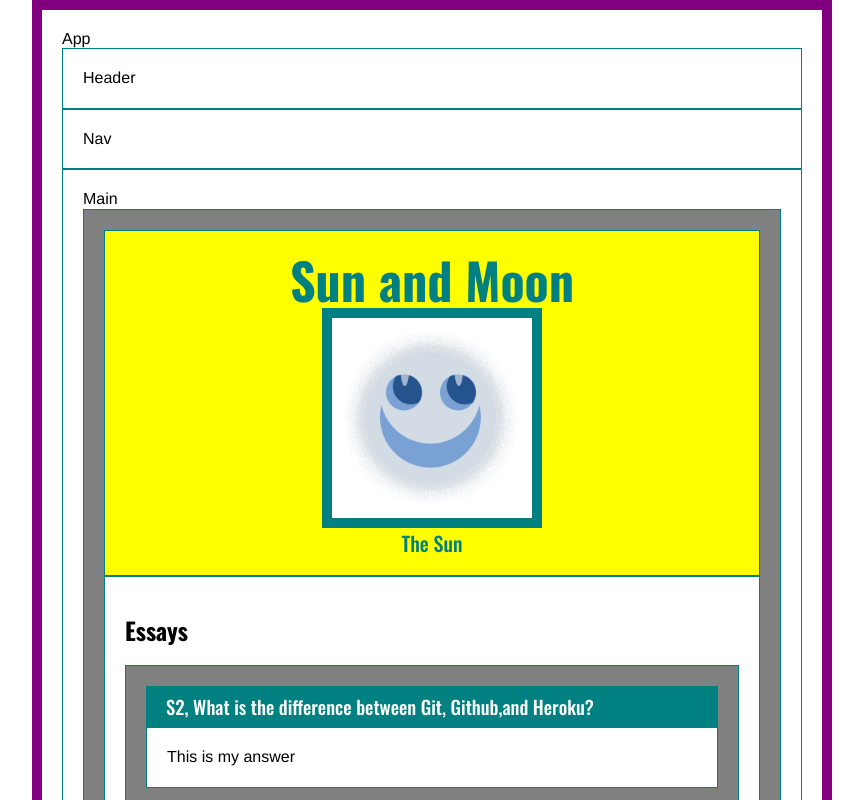
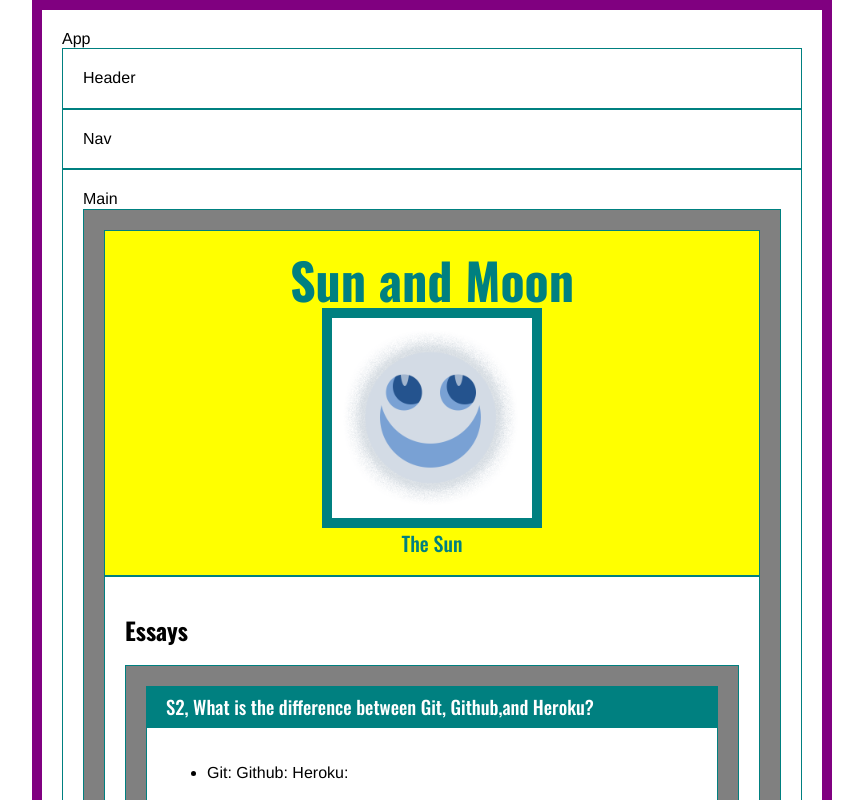
Before and after one commit to biancabonilla10/Web-1-Bonilla-Bianca-Final, a React (Create React App) app: page / in a window 1280 px wide. Shown: the top 800 px of the page, without its empty margins (208-1071 px from the left). Built offline with nearby package versions, Linux system fonts and the light colour scheme.

Commit message:
Updating Homework

```diff
--- a/src/React/Homework/Essays/Essays.jsx
+++ b/src/React/Homework/Essays/Essays.jsx
@@ -8,7 +8,14 @@ const Essays = () => {
     <EssaysStyled>
         <h2>Essays</h2>
         <Essay q='S2, What is the difference between Git, Github,and Heroku?'>
-            This is my answer
+            <ul>
+                <li>Git:
+                    Github:
+                    Heroku:
+
+                </li>
+            </ul>
+
         </Essay>
         <Essay q='S3, What is the difference between HTML, CSS, and Java?'>
             something else
```
